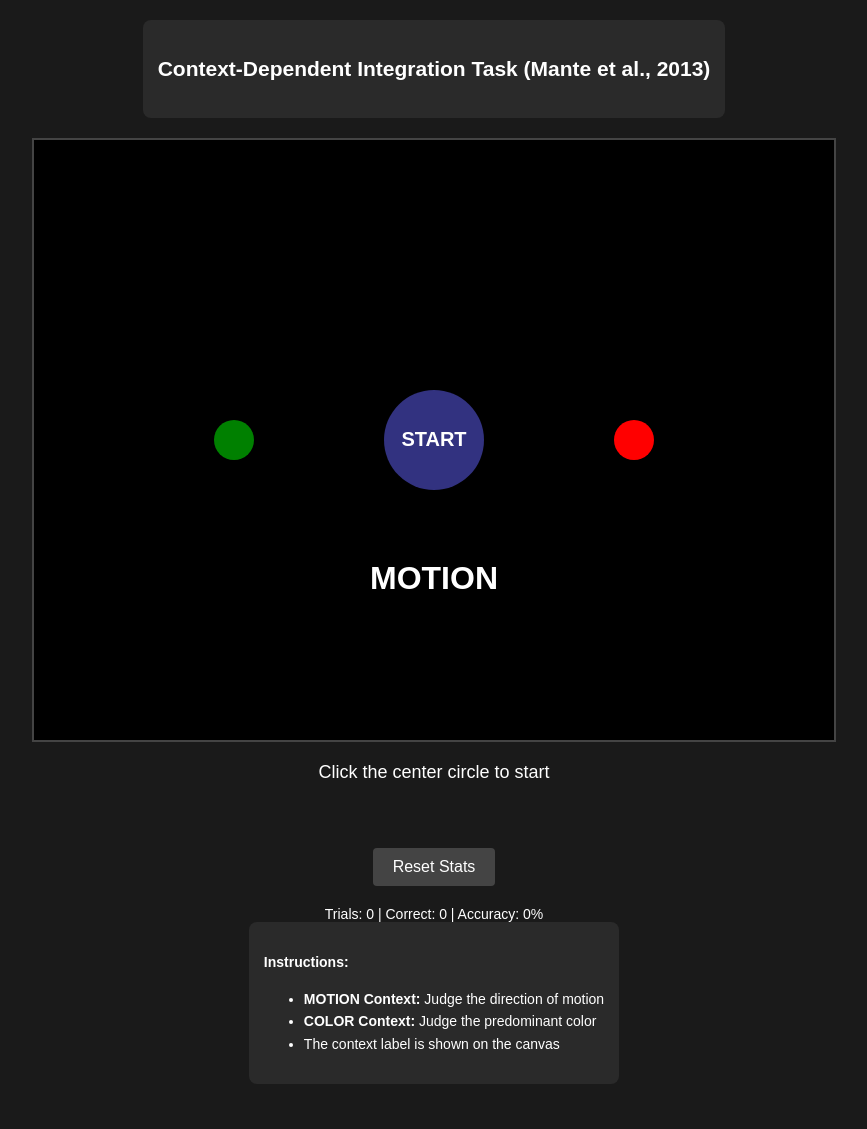
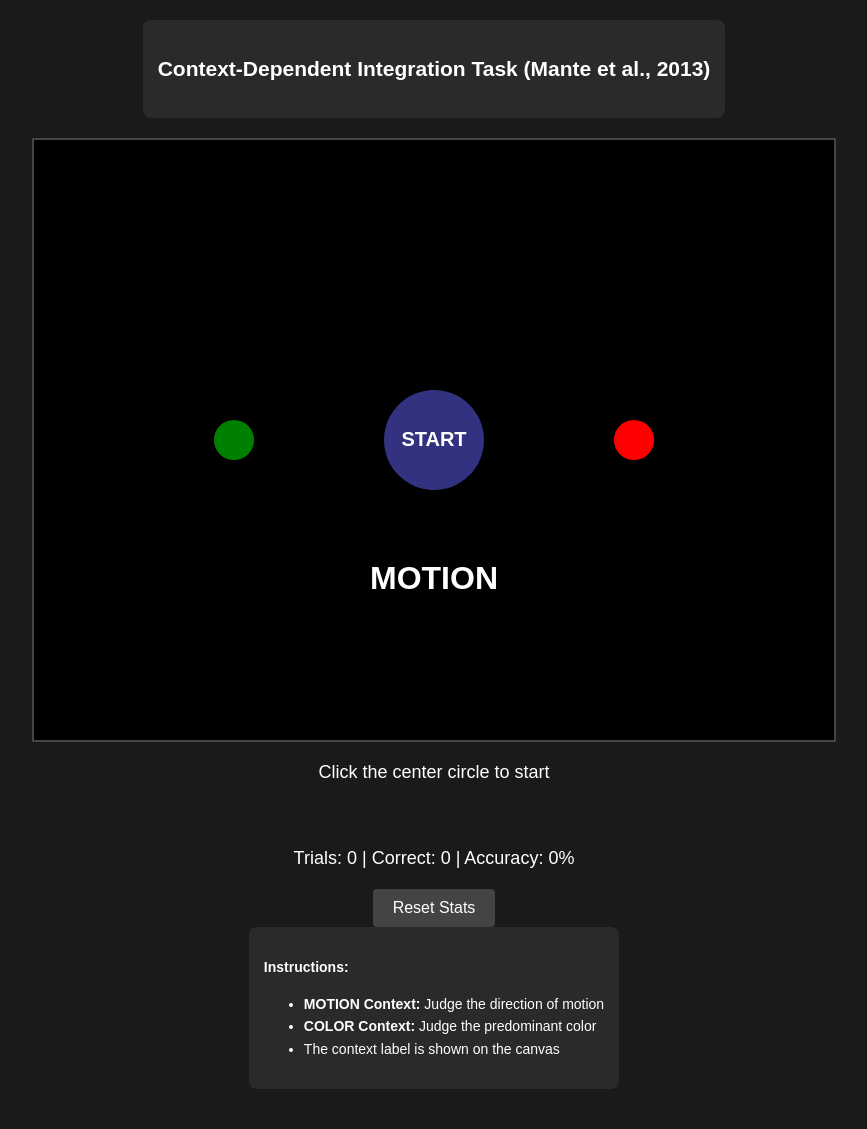
Before and after one commit to ungzs1/ungzs1.github.io, a Jekyll site: the page task_demos/mante_task.html, which Jekyll copies as it is, in a window 1280 px wide. Shown: the whole page, without its empty margins (206-1073 px from the left). Built offline with Jekyll 4.4.1, drawn with Linux system fonts in a browser that asks for light colours.

Commit message:
Update font size and reorganize controls section

```diff
--- a/task_demos/mante_task.html
+++ b/task_demos/mante_task.html
@@ -58,7 +58,7 @@
 
         .stats {
             margin-top: 20px;
-            font-size: 14px;
+            font-size: 18px; /* match .info font-size */
             text-align: center;
         }
 
@@ -91,12 +91,12 @@
         <div id="coherenceInfo" class="info-line" style="margin-top: 10px; font-size: 16px;"></div>
     </div>
 
+    <div class="stats">
+        <div>Trials: <span id="trials">0</span> | Correct: <span id="correct">0</span> | Accuracy: <span id="accuracy">0%</span></div>
+    </div>
+
     <div class="controls">
         <button id="resetBtn">Reset Stats</button>
-    </div>
-
-    <div class="stats">
-        <div>Trials: <span id="trials">0</span> | Correct: <span id="correct">0</span> | Accuracy: <span id="accuracy">0%</span></div>
     </div>
 
     <div class="instructions">
```
